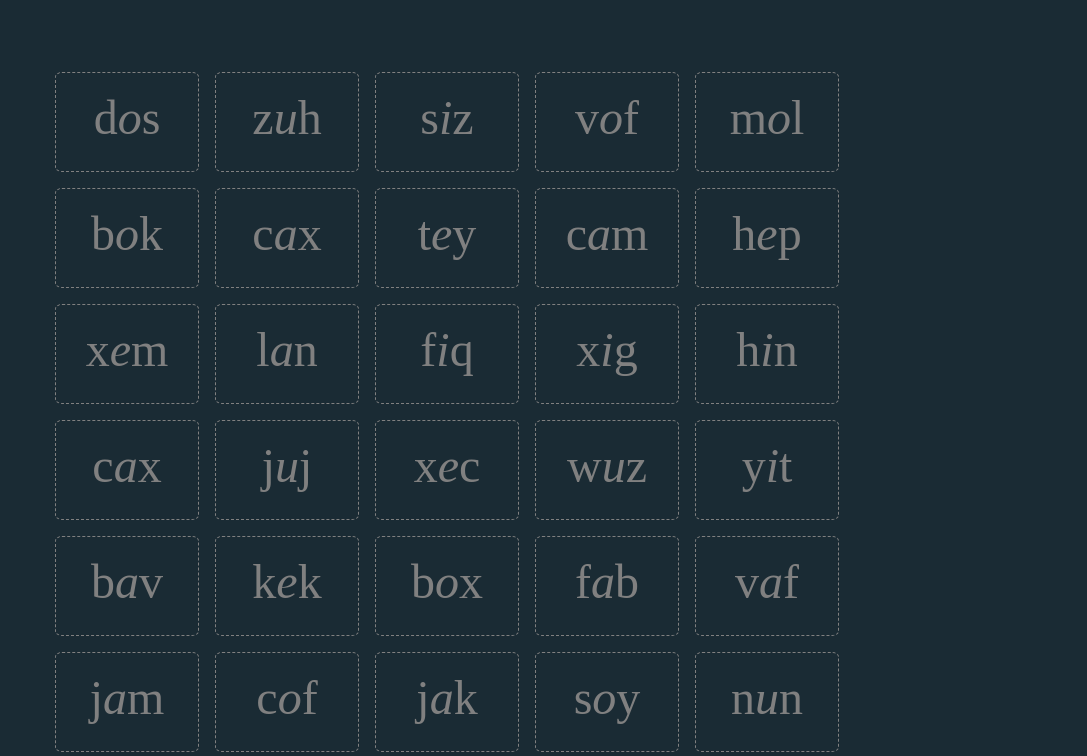
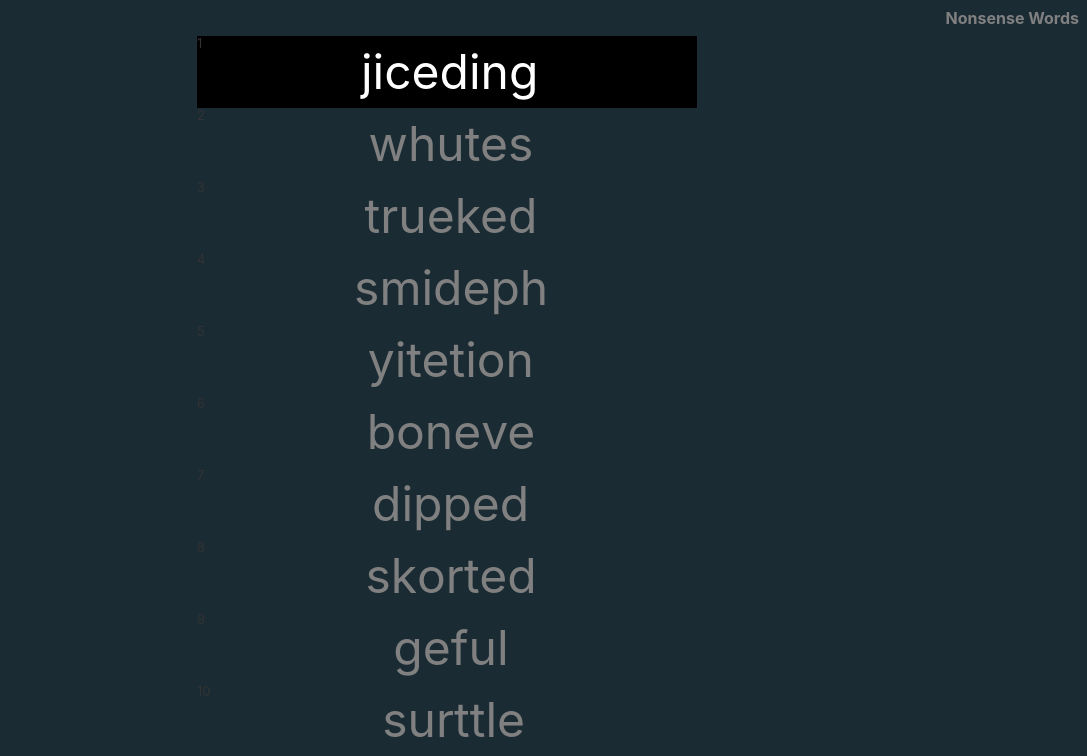
Before and after one commit to windmaomao/react-sheet, a Next.js app in the folder next/: page /ns in a window 1280 px wide. Shown: the top 756 px of the page, without its empty margins (193-1280 px from the left). Built offline with nearby package versions, Linux system fonts and the light colour scheme.

Commit message:
refine nonsense word generator

```diff
--- a/next/components/DictSheet.module.css
+++ b/next/components/DictSheet.module.css
@@ -1,10 +1,9 @@
 .container {
   background: #1a2b34;
-  color: white;
 }
 
 .main {
-  max-width: 800px;
+  max-width: 500px;
   min-height: 100vh;
   margin: 0 auto;
   padding: 4rem 0;
@@ -15,18 +14,44 @@
 }
 
 .article {
-  min-width: 80%;
-  border: 1px dashed gray;
-  margin: 0.5rem;
-  height: 100px;
+  width: 100%;
+}
+
+.articleNormal {
+  composes: article;
+  color: gray;
+}
+
+.articleTouched {
+  composes: article;
+  background: black;
+  color: gray;
+}
+
+.articleActive {
+  composes: article;
+  background: black;
+  color: white;
 }
 
 .word {
   font-size: 3rem;
-  color: gray;
   display: flex;
   flex-wrap: wrap;
   justify-content: center;
   align-items: center;
   height: 90%;
+  cursor: pointer;
+  line-height: 4.5rem;
 }
+
+.word {
+  font-size: 3rem;
+  display: flex;
+  flex-wrap: wrap;
+  justify-content: center;
+  align-items: center;
+  height: 90%;
+  cursor: pointer;
+  line-height: 4.5rem;
+}
--- a/next/components/NsSheet.module.css
+++ b/next/components/NsSheet.module.css
@@ -1,45 +1,60 @@
 .container {
   background: #1a2b34;
-  color: white;
+}
+
+.h1 {
+  margin: 0;
+  padding: .5em;
+  color: gray;
+  text-align: right;
+  font-size: 1em;
 }
 
 .main {
-  max-width: 800px;
+  max-width: 500px;
   min-height: 100vh;
   margin: 0 auto;
-  padding: 4rem 0;
+  padding: 0;
   display: flex;
-  flex-wrap: wrap;
+  flex-direction: column;
   justify-content: center;
   align-items: center;
 }
 
 .article {
-  flex: 1 0;
-  min-width: 120px;
-  border: 1px dashed gray;
-  margin: 0.5rem;
-  height: 100px;
-  border-radius: 5%;
+  width: 100%;
 }
 
-.question {
-  font-family: Times New Room;
+.articleNormal {
+  composes: article;
+  color: gray;
+}
+
+.articleTouched {
+  composes: article;
+  background: black;
+  color: gray;
+}
+
+.articleActive {
+  composes: article;
+  background: black;
+  color: white;
+}
+
+.word {
   font-size: 3rem;
-  color: gray;
   display: flex;
   flex-wrap: wrap;
   justify-content: center;
   align-items: center;
   height: 90%;
+  cursor: pointer;
+  line-height: 4.5rem;
 }
 
-.charHighlight {
-  font-style: italic;
+.index {
+  float: left;
+  color: #333;
+  font-size: .8em;
 }
-
-@media (max-width: 600px) {
-  .main {
-    flex-direction: column;
-  }
-}
--- a/next/pages/ns.tsx
+++ b/next/pages/ns.tsx
@@ -2,51 +2,92 @@ import type { NextPage } from 'next'
 import Head from 'next/head'
 import NsSheet from '../components/NsSheet'
 import styles from '../components/NsSheet.module.css'
-import gen from '../services/nsGen'
-import { useState } from 'react'
+import nsWordGen from '../services/nsWordGen'
+import { useState, useEffect } from 'react'
 
-const NsQuestion = () => {
-  const [q] = useState(gen())
-  const charStyle = (q, i) =>
-    q.highlights.indexOf(i) >= 0 ? styles.charHighlight : ''
+const gen = nsWordGen()
+
+const NsWord = ({ id, active, onActive }) => {
+  const [w, setW] = useState()
+  useEffect(() => { setW(gen()) }, [])
+  const [touched, setTouched] = useState(false)
+  useEffect(() => {
+    if (!touched && active) setTouched(true)
+  }, [active])
+  const onClick = () => {
+    setTouched(true)
+    onActive()
+  }
+
+  if (!w) return null
+
+  const wrapperStyle = active ? styles.articleActive
+    : (
+      touched ? styles.articleTouched
+        : styles.articleNormal
+    )
 
   return (
-    <div className={styles.question}>
-      {q.word.split('').map((c, i) => (
-        <span
-          key={`${q}-${i}`}
-          className={charStyle(q, i)}
-        >
-          {c}
-        </span>
-      ))}
+    <div className={wrapperStyle}
+         key={'a'}
+    >
+      <div className={styles.index}>{id+1}</div>
+      <div className={styles.word}
+           onClick={onClick}
+      >
+        {w.map((p, i) => (
+          <span key={`${p}`}>
+            {p}
+          </span>
+        ))}
+      </div>
     </div>
   )
 }
 
-const NonSensePage: NextPage = () => {
-  const items = new Array(100).fill(0).map((_,i) => i)
+const NsWordSheet = () => {
+  const items = new Array(50).fill(0).map((_,i) => i)
+  const [current, setCurrent] = useState(0)
+  const isActive = i => i === current
+  const onActive = i => () => { setCurrent(i) }
+  useEffect(() => {
+    window.addEventListener('keypress', e => {
+      if (e.charCode == 13) {
+        setCurrent(i => {
+          let c = i + 1
+          if (c == items.length) c = 0
+          return c
+        })
+     }
+    })
+  }, [])
 
   return (
     <div className={styles.container}>
-      <Head>
-        <title>Non-sense</title>
-        <meta name="description" content="non sense spelling" />
-        <link rel="icon" href="/favicon.ico" />
-      </Head>
-
+      <h1 className={styles.h1}>Nonsense Words</h1>
       <main className={styles.main}>
-        {items.map(c => (
-          <article
-            className={styles.article}
-            key={`${c}`}
-          >
-            <NsQuestion />
-          </article>
+        {items.map((_, i) => (
+          <NsWord key={`word-${i}`}
+                  id={i}
+                  active={isActive(i)}
+                  onActive={onActive(i)}
+          />
         ))}
       </main>
     </div>
   )
 }
 
+
+
+const NonSensePage: NextPage = () => {
+  return (
+    <div>
+      <Head> <title>NonSense Word</title> </Head>
+      <NsWordSheet />
+    </div>
+  )
+}
+
+
 export default NonSensePage
--- /dev/null
+++ b/next/services/nsWordGen.tsx
@@ -0,0 +1,62 @@
+import {randPick, randMinMax} from './random'
+
+const Cons = [
+  'b', 'c', 'd', 'f', 'g',
+  'j', 'k', 'l', 'm', 'n',
+  'p', 'q', 's', 't', 'v',
+  'x', 'z', 'h', 'r', 'w', 'y',
+  'bl', 'cl', 'fl', 'gl',
+  'pl', 'sl', 'br', 'cr',
+  'dr', 'fr', 'gr', 'pr',
+  'tr', 'sc', 'sk', 'sm',
+  'sn', 'sp', 'st', 'sw',
+  'ch', 'sh', 'ph', 'th',
+  'wh', 'wr', 'kn'
+]
+const Vows = [
+  'a', 'e', 'i', 'o', 'u',
+  'aw', 'au', 'ow', 'ew',
+  'ar', 'or', 'er', 'ir',
+  'ur', 'air', 'ear', 'ai',
+  'ay', 'ee', 'ea', 'ie',
+  'oa', 'ue',
+  'ate', 'ake', 'ape',
+  'ene', 'ete',
+  'ide', 'ime', 'ike', 'ite', 'ice',
+  'ose', 'ope', 'one', 'oke',
+  'ute', 'ume', 'ube',
+  'oy', 'oi', 'oo', 'y',
+  'all',
+
+]
+const Cons2 = [
+  'ck', 'ng', 'ch', 'sh',
+  'ph', 'th', 'ight',
+  's', 'dy', 've', 'ce',
+  'tion', 'ture', 'ful',
+  'ble', 'pple', 'ttle', 'zzle',
+  'ving', 'cing', 'ding', 'ting', 'king',
+  'tted', 'ned', 'pped', 'ted', 'ved', 'ked',
+]
+const ConsComb = [
+  'ce', 'ci', 'cy',
+  'ge', 'gi', 'gy',
+]
+
+const randCon = () => randPick(Cons)
+const randVow = () => randPick(Vows)
+
+const randParts = () => {
+  const rounds = 1
+  let parts = []
+  for (let i = 0; i < rounds; i++) {
+    parts.push(randPick(Cons))
+    parts.push(randPick(Vows))
+  }
+  parts.push(randPick(Cons2))
+  return parts
+}
+
+export default function wordGen() {
+  return randParts
+}
```
Also changed, not shown: next/pages/dict.tsx (+39 -10 lines).
